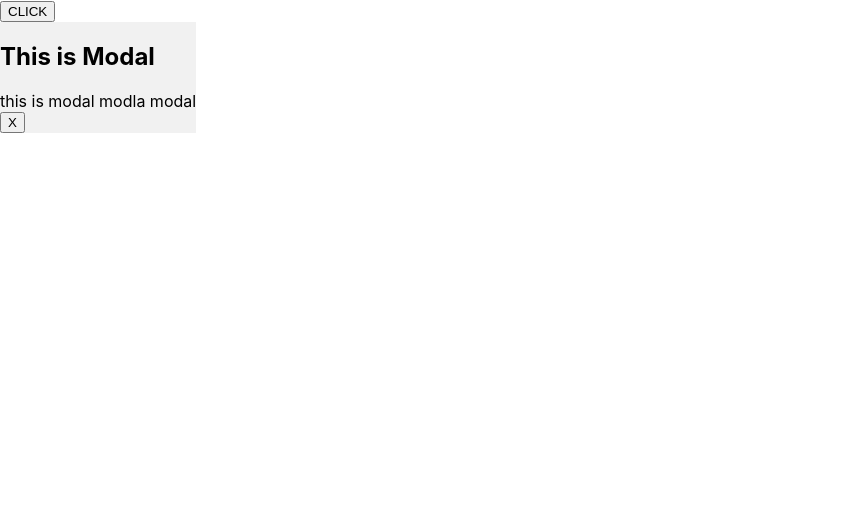
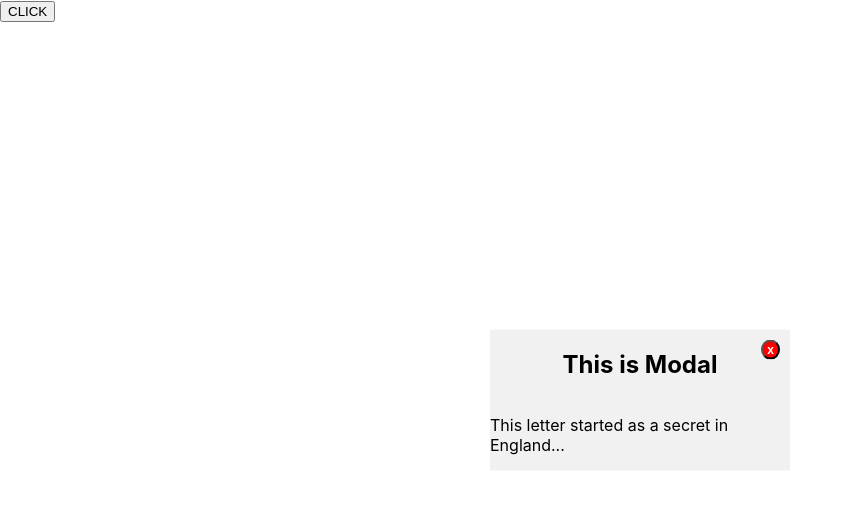
Before and after one commit to UlsanBigDev/ChunMa, a React (Create React App) app: page / in a window 1280 px wide. Both pictures are taken after a click on the button "CLICK". Shown: the top 508 px of the page, without its empty margins (0-853 px from the left). Built offline with nearby package versions, Linux system fonts and the light colour scheme.

Commit message:
Modal 1.2

```diff
--- a/src/App.css
+++ b/src/App.css
@@ -31,14 +31,30 @@
 
 .Modal-content {
   background-color: #f1f1f1;
-  max-width: 200px;
+  max-width: 300px;
   max-height: 300px;
-  display:block;
+  display: flex;
+  flex-direction: column;
+  align-items: center;
+  position: fixed;
+  justify-content: center;
+  transform: translate(-50%, -50%);
+  top: 50%;
+  left: 50%;
+}
+
+.Modal-btn {
   position: absolute;
+  top: 10px;
+  right: 10px;
+  padding: 1px 4px;
+  font-size: 12px;
+  font-weight: bold;
+  cursor: pointer;
+  color: white;
+  background-color: red;
+  border-radius: 50%;
 }
-/* .Modal-content.on {
-  display: block;
-} */
 
 @keyframes App-logo-spin {
   from {
--- a/src/page/Modal.tsx
+++ b/src/page/Modal.tsx
@@ -12,10 +12,14 @@ function Modal() {
             <button onClick={toggleModal}>CLICK</button>
 
             {isModal && (
-                <div className="Modal-content">
-                    <h2>This is Modal</h2>
-                    <div>this is modal modla modal</div>
-                    <button onClick={toggleModal}>X</button>
+                <div>
+                    <div className="Modal-content">
+                        <h2>This is Modal</h2>
+                        <p>
+                            This letter started as a secret in England...
+                        </p>
+                        <button onClick={toggleModal} className="Modal-btn">x</button>
+                    </div>
                 </div>
             )}
 
```
